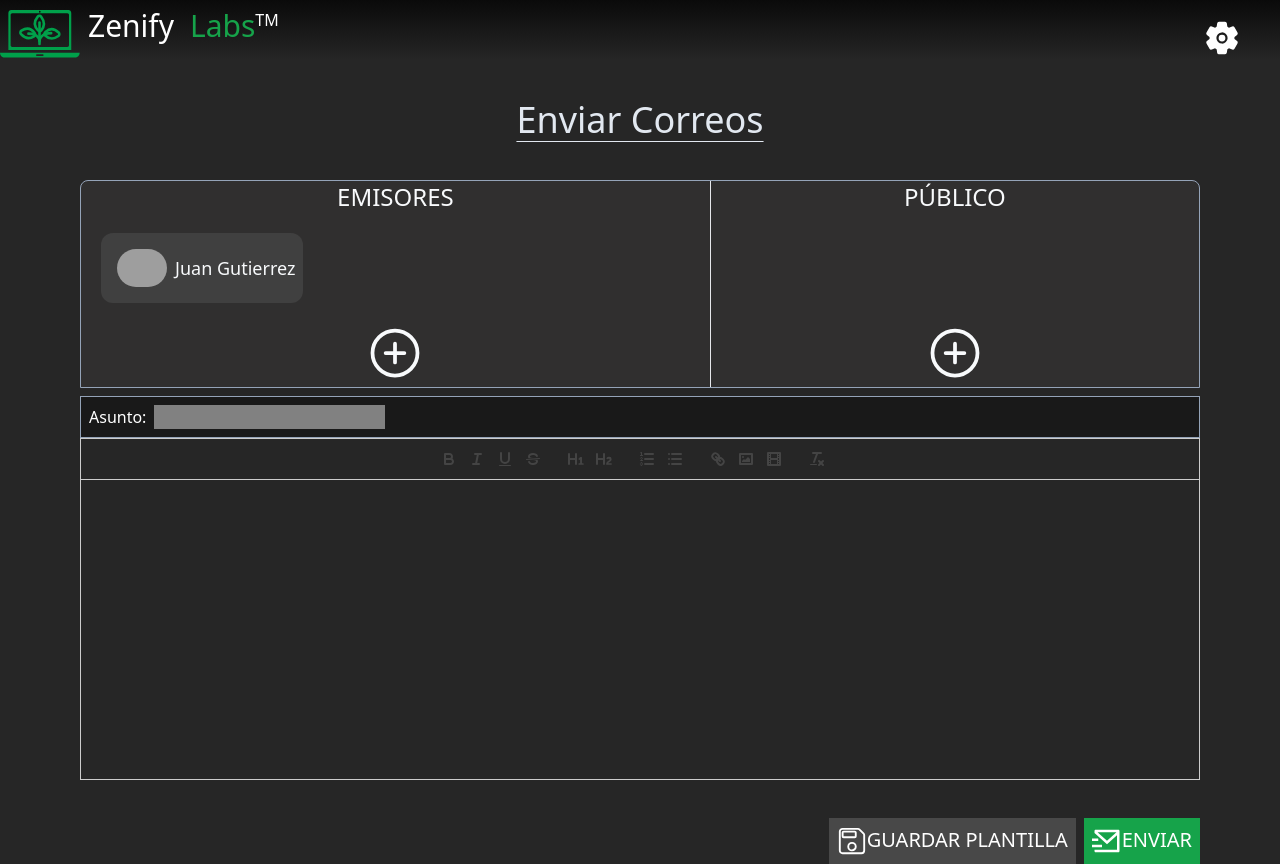
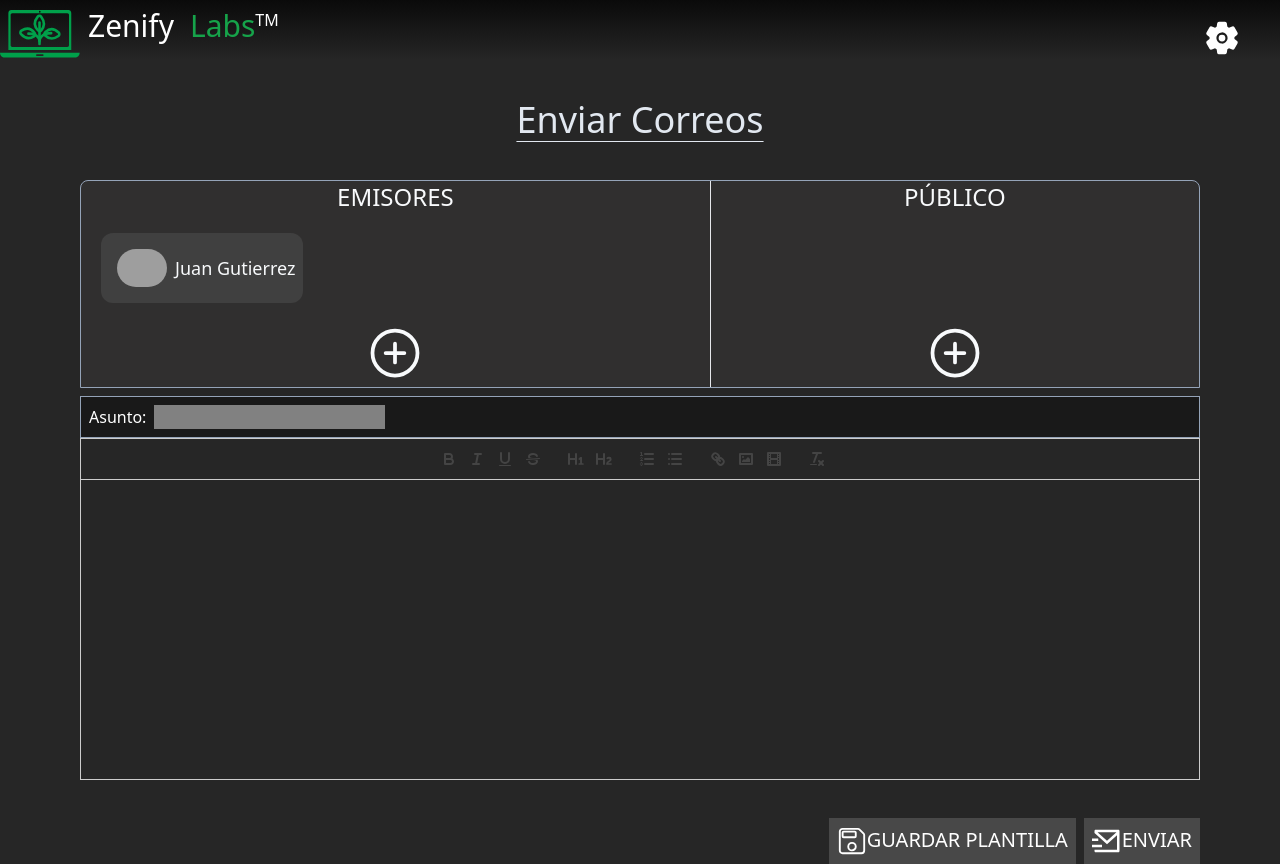
Before and after one commit to gonlla8777/Zenify-Labs, a React (Vite) app: page /sendMails in a window 1280 px wide. Built offline with nearby package versions, Linux system fonts and the light colour scheme; grey boxes are pictures that could not be loaded.

Commit message:
cambiar boton de enviar

```diff
--- a/src/page/SendMails.jsx
+++ b/src/page/SendMails.jsx
@@ -225,7 +225,7 @@ const SendMails = () => {
               GUARDAR PLANTILLA
             </button>
             <button
-              className="w-auto h-auto mt-20 p-2 bg-green-600 text-white flex text-xl font-normal"
+              className="w-auto h-auto mt-20 p-2 bg-[#484848] text-white flex text-xl font-normal"
               onClick={handleSubmit}
             >
               <RiMailSendLine className="text-3xl " />
```
